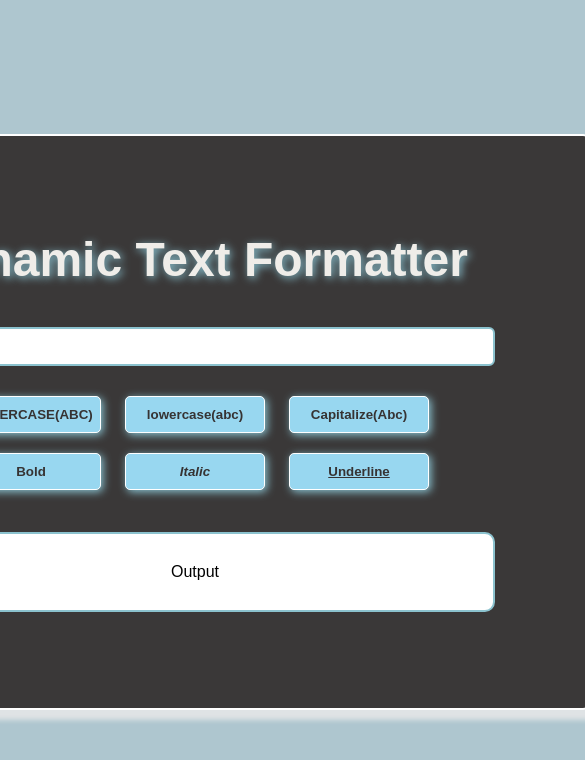
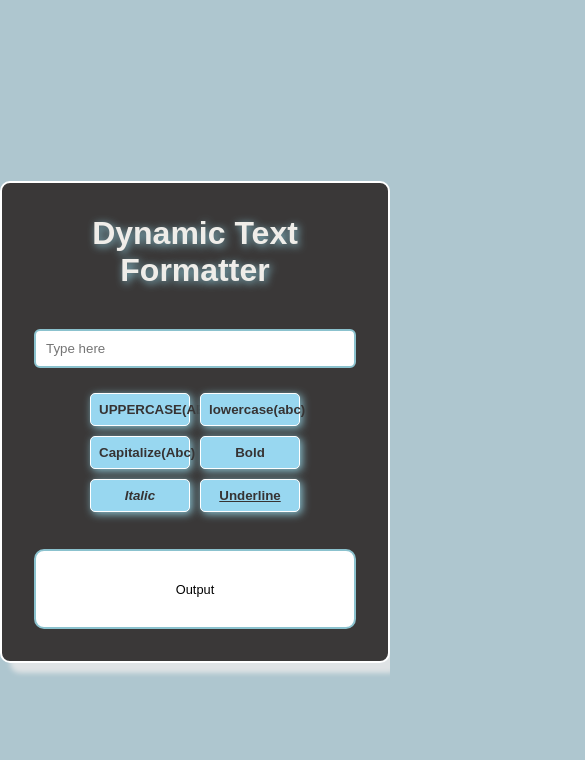
Before and after one commit to tanusharma72/Text-formatter, a plain HTML site: page index.html in a window 390 px wide. Shown: the whole page, 585 px wide, since content can reach past the window. Drawn offline with Linux system fonts and the light colour scheme.

Commit message:
Update style.css

```diff
--- a/style.css
+++ b/style.css
@@ -1,9 +1,10 @@
-*{
+* {
     padding: 0;
     margin: 0;
     box-sizing: border-box;
 }
-body{
+
+body {
     text-align: center;
     background-color: rgb(174, 198, 207);
     height: 100vh;
@@ -12,29 +13,40 @@ body{
     justify-content: center;
     align-items: center;
 }
-.container{
+
+.container {
     padding: 6rem;
     background-color: rgb(58, 56, 56);
     border-radius: 10px;
     border: 2px solid white;
     box-shadow: 10px 10px 5px rgb(223, 227, 229);
+    max-width: 100%;
 }
-.container h2{
+
+.container h2 {
     color: rgb(239, 237, 233);
     font-family: sans-serif;
     text-shadow: 2px 2px 8px #8bc5d4;
     font-size: 3rem;
     margin-bottom: 40px;
 }
-.input-container input{
+
+.input-container input {
     width: 100%;
     padding: 10px;
     margin-bottom: 20px;
     outline: none;
-    border:2px solid #8bc2ce ;
+    border: 2px solid #8bc2ce;
     border-radius: 6px;
 }
-button{
+
+.btns-container {
+    display: flex;
+    flex-wrap: wrap;
+    justify-content: center;
+}
+
+button {
     padding: 10px;
     width: 140px;
     font-weight: bold;
@@ -47,9 +59,10 @@ button{
     border-radius: 5px;
     border: 1px solid white;
 }
-p{
-    width: 600px;
-    height: 600px;
+
+p {
+    width: 100%;
+    max-width: 600px;
     background: white;
     color: #000;
     height: 80px;
@@ -59,21 +72,65 @@ p{
     justify-content: center;
     align-items: center;
     margin: auto;
-    margin-top:2rem ;
+    margin-top: 2rem;
     font-family: sans-serif;
 }
-.uppercase{
+
+.uppercase {
     text-transform: uppercase;
 }
-.lowercase{
+
+.lowercase {
     text-transform: lowercase;
 }
-.capitalize{
+
+.capitalize {
     text-transform: capitalize;
 }
-.underline{
+
+.underline {
     text-decoration: underline;
 }
-.italic{
+
+.italic {
     font-style: italic;
 }
+
+/* Responsive Design */
+@media (max-width: 768px) {
+    .container {
+        padding: 4rem;
+    }
+
+    .container h2 {
+        font-size: 2.5rem;
+    }
+
+    button {
+        width: 120px;
+        margin: 5px;
+    }
+
+    p {
+        font-size: 0.9rem;
+    }
+}
+
+@media (max-width: 480px) {
+    .container {
+        padding: 2rem;
+    }
+
+    .container h2 {
+        font-size: 2rem;
+    }
+
+    button {
+        width: 100px;
+        padding: 8px;
+    }
+
+    p {
+        font-size: 0.8rem;
+    }
+}
```
